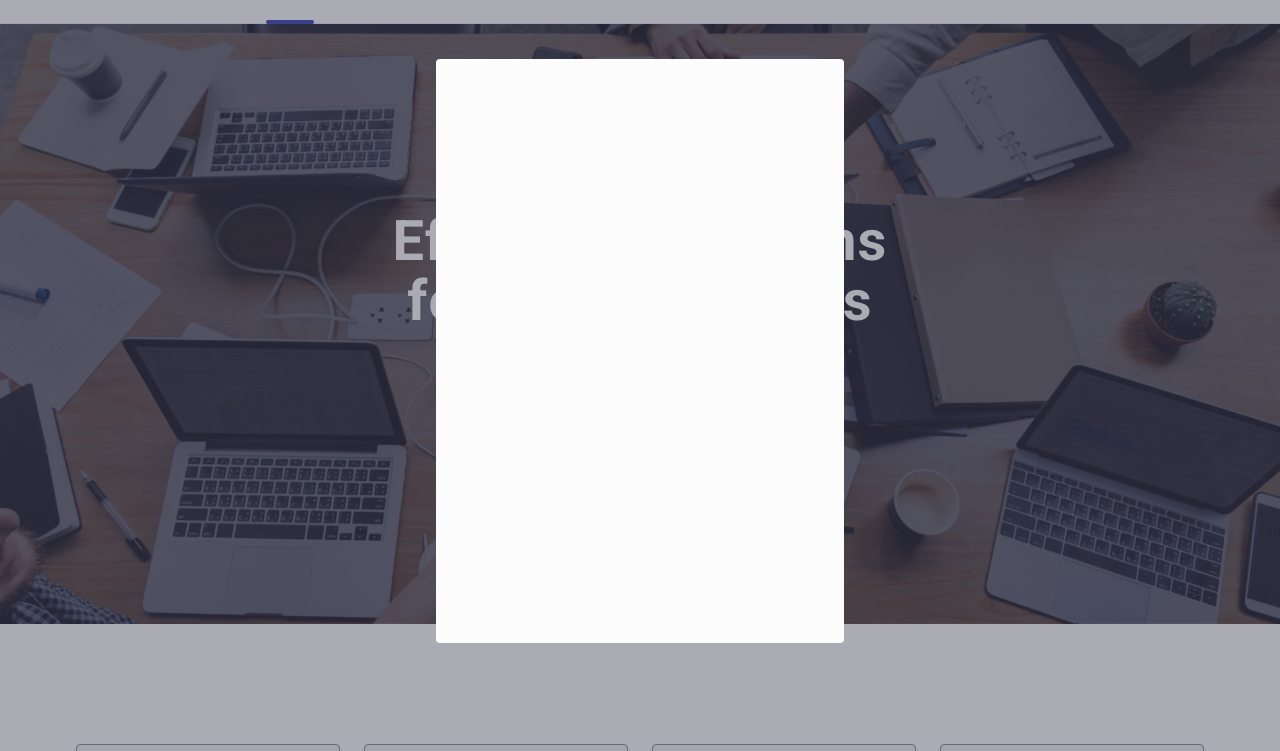
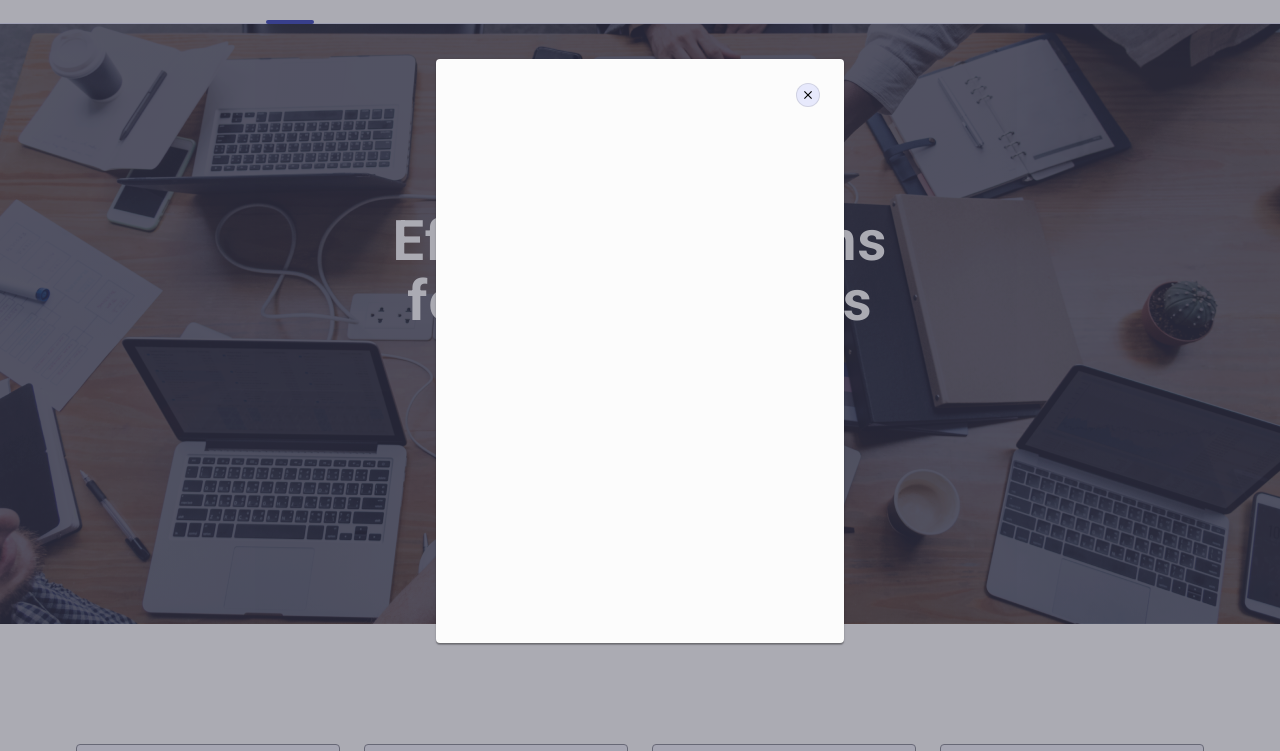
Before and after one commit to Budko00/goit-markup-hw-05, a plain HTML site: page index.html in a window 1280 px wide. Shown: the part 49-800 px from the top of the page. Drawn offline with nearby package versions, Linux system fonts and the light colour scheme.

Commit message:
modal2.0

```diff
--- a/css/styles.css
+++ b/css/styles.css
@@ -697,8 +697,47 @@ transform: translate(-50%, -50%);
 width: 408px;
 min-height: 584px;
 background: #fcfcfc;
-box-shadow: зі значенням 0px 1px 1px rgba(0, 0, 0, 0.14), 0px 1px 3px rgba(0, 0, 0, 0.12), 0px 2px 1px rgba(0, 0, 0, 0.2);
+box-shadow: 0px 1px 1px rgba(0, 0, 0, 0.14), 0px 1px 3px rgba(0, 0, 0, 0.12), 0px 2px 1px rgba(0, 0, 0, 0.2);
+padding: 72px 24px 24px 24px;
 border-radius: 4px;
 transition: transform 250ms cubic-bezier(0.4, 0, 0.2, 1);
 
 }
+.button-exit{
+    position: absolute;
+    top: 24px;
+    right: 24px;
+    width: 24px;
+    height: 24px;
+    border-radius: 50%;
+    display: flex;
+    align-items: center;
+    justify-content: center;
+    background-color: #e7e9fc;
+    border: 1px solid rgba(0, 0, 0, 0.1);
+    padding: 0;
+    cursor: pointer;
+    transition: background-color 250ms cubic-bezier(0.4, 0, 0.2, 1), border 250ms cubic-bezier(0.4, 0, 0.2, 1);
+
+}
+.button-exit:hover,.button-exit:focus{
+    background-color: #404bbf;
+    border: none;
+}
+.icon-close-black{
+    transition: fill 250ms cubic-bezier(0.4, 0, 0.2, 1);
+
+}
+.button-exit:hover svg,
+.button-exit:focus svg{
+    fill: #ffffff;
+}
+.fill{
+    font-weight: 500;
+    font-size: 16px;
+    line-height: 1.5;
+    text-align: center;
+    letter-spacing: 0.02em;
+    color: var(--text-color #2E2F42);
+    margin-bottom: 16px;
+}
--- a/index.html
+++ b/index.html
@@ -506,7 +506,14 @@
       </div>
     </footer>
     <div class="modal-overlay">
-      <div class="modal"></div>
+      <p class="fill"></p>
+      <div class="modal">
+        <button class="button-exit" type="button">
+          <svg class="icon-close-black" width="8" height="8">
+            <use href="./images/symbol-defs[1].svg#icon-close-black"></use>
+          </svg>
+        </button>
+      </div>
     </div>
   </body>
 </html>
```
